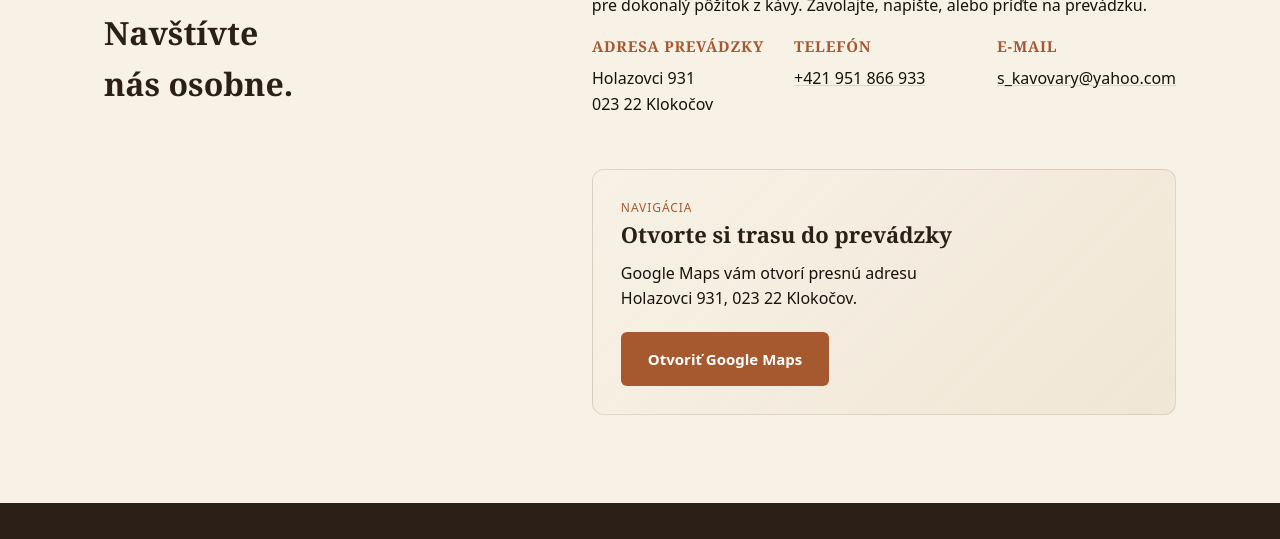
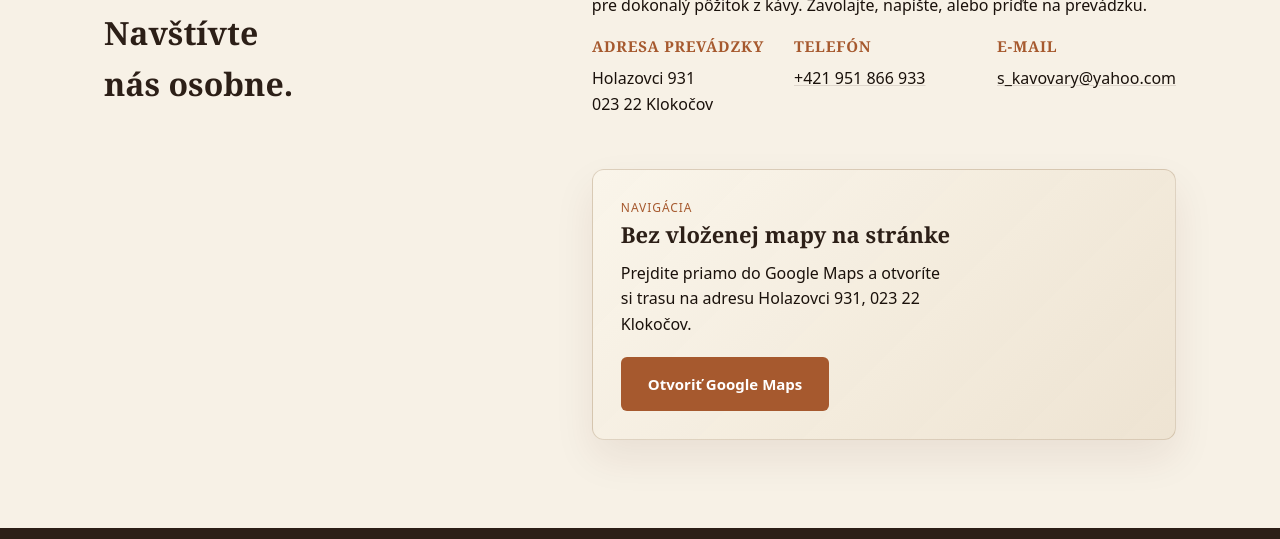
Before and after one commit to AlexOzaniak/s-kavovary, a plain HTML site: page frontend/index.html in a window 1280 px wide. Shown: the part 3496-4035 px from the top of the page. Drawn offline with Linux system fonts and the light colour scheme.

Commit message:
mapa stale nejde

```diff
--- a/frontend/index.html
+++ b/frontend/index.html
@@ -6,9 +6,9 @@
 <meta http-equiv="Cache-Control" content="no-store, no-cache, must-revalidate, max-age=0">
 <meta http-equiv="Pragma" content="no-cache">
 <meta http-equiv="Expires" content="0">
-<title>S-kávovary — Predaj, servis a údržba kávovarov | Klokočov</title>
+<title>S-kávovary — Navigácia do prevádzky | Klokočov</title>
 <meta name="description" content="S-kávovary Klokočov: predaj repasovaných kávovarov, profesionálny servis, oprava a odvápnenie. Poctivá práca a férové ceny. Objednajte si termín online.">
-<link rel="stylesheet" href="style.css?v=20260803">
+<link rel="stylesheet" href="style.css?v=20260803b">
 </head>
 <body>
 
@@ -236,11 +236,11 @@
           </div>
         </div>
 
-        <div class="map-action-card">
+        <div class="map-action-card map-action-card--featured">
           <div class="map-action-card__content">
             <p class="map-action-card__eyebrow">Navigácia</p>
-            <h3>Otvorte si trasu do prevádzky</h3>
-            <p>Google Maps vám otvorí presnú adresu Holazovci 931, 023 22 Klokočov.</p>
+            <h3>Bez vloženej mapy na stránke</h3>
+            <p>Prejdite priamo do Google Maps a otvoríte si trasu na adresu Holazovci 931, 023 22 Klokočov.</p>
           </div>
           <a
             href="https://www.google.com/maps/search/?api=1&query=Holazovci+931+023+22+Kloko%C4%8Dov"
@@ -278,7 +278,7 @@
   </div>
 </footer>
 
-<script src="site-config.js?v=20260803"></script>
-<script src="script.js?v=20260803"></script>
+<script src="site-config.js?v=20260803b"></script>
+<script src="script.js?v=20260803b"></script>
 </body>
 </html>
--- a/frontend/style.css
+++ b/frontend/style.css
@@ -341,6 +341,11 @@ p{margin:0 0 1em;color:var(--text-body);font-weight:400;}
   border:1px solid var(--line);
   border-radius:12px;
   background:linear-gradient(135deg, rgba(247,241,230,0.96), rgba(239,229,211,0.9));
+}
+.map-action-card--featured{
+  border-color:rgba(117, 77, 34, 0.2);
+  box-shadow:0 18px 40px rgba(75, 31, 15, 0.08);
+  background:linear-gradient(135deg, rgba(250,245,234,0.98), rgba(237,226,209,0.95));
 }
 .map-action-card__eyebrow{
   margin:0 0 8px;
```
